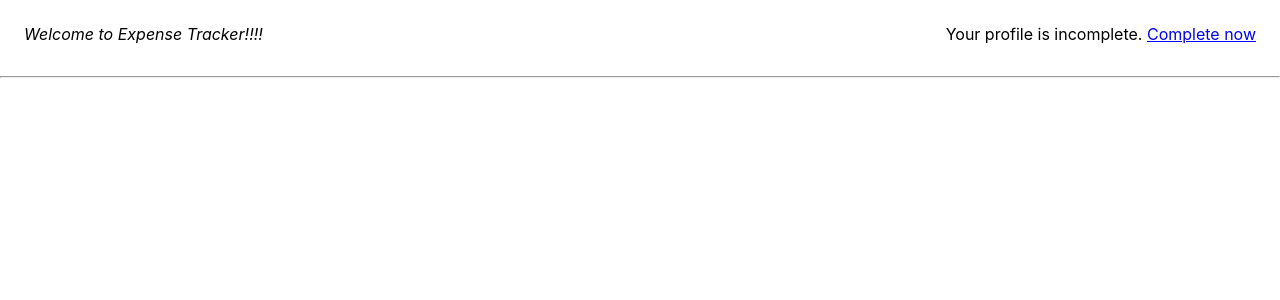
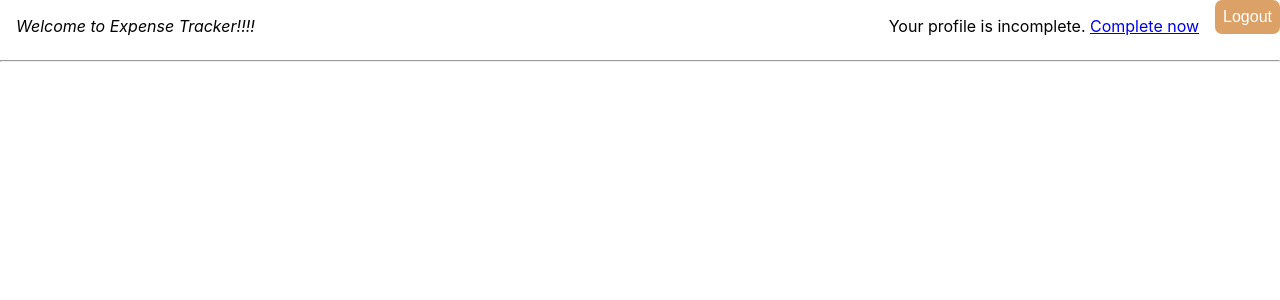
Before and after one commit to pritam709/expenseTrackerReactProject, a React (Create React App) app: page /home in a window 1280 px wide. Shown: the top 300 px of the page. Built offline with nearby package versions, Linux system fonts and the light colour scheme.

Commit message:
logout button

```diff
--- a/src/Auth/AuthForm.js
+++ b/src/Auth/AuthForm.js
@@ -11,11 +11,7 @@ const AuthForm = () => {
   const [isLogin, setIsLogin] = useState(true);
   const [isLoading, setIsLoading] = useState(false);
   const [matchPassword,setMatchPassword]=useState(false);
-  const logoutHandler=()=>{
-    localStorage.removeItem("token");
-    localStorage.removeItem("email");
-    console.log(localStorage.getItem("token"));
-  }
+
 
   const switchAuthModeHandler = () => {
     setIsLogin((prevState) => !prevState);
@@ -118,7 +114,7 @@ const AuthForm = () => {
           </button>
         </div>
       </form>
-      <button onClick={logoutHandler}>logout</button>
+
     </section>
   );
 };
--- a/src/Pages/Home.js
+++ b/src/Pages/Home.js
@@ -1,10 +1,31 @@
 import React from "react";
-import classes from "./Home.module.css"
+import classes from "./Home.module.css";
 import { Link } from "react-router-dom";
-const Home=()=>{
-    return <>
-        <div className={classes.header}><span><i>Welcome to Expense Tracker!!!!</i></span> <span>Your profile is incomplete. <Link to="/profile">Complete now</Link></span></div>
-        <hr></hr>
+const Home = () => {
+  const logoutHandler = () => {
+    localStorage.removeItem("token");
+    localStorage.removeItem("email");
+    console.log(localStorage.getItem("token"));
+  };
+  return (
+    <>
+    <Link to="/">
+          {" "}
+          <button className={classes.logBtn} onClick={logoutHandler}>
+            Logout
+          </button>
+        </Link>
+      <div className={classes.header}>
+
+        <span>
+          <i>Welcome to Expense Tracker!!!!</i>
+        </span>{" "}
+        <span>
+          Your profile is incomplete. <Link to="/profile">Complete now</Link>
+        </span>
+      </div>
+      <hr></hr>
     </>
-}
+  );
+};
 export default Home;
--- a/src/Pages/Home.module.css
+++ b/src/Pages/Home.module.css
@@ -1,10 +1,11 @@
 .header{
     display:flex;
     justify-content:space-between;
-    padding:1.5rem;
+    padding:1rem;
 
 }
 .outer{
+
     margin:2rem;
     position:absolute;
     right:0;
@@ -57,3 +58,17 @@
     cursor:pointer;
 
 }
+.logBtn{
+    float:right;
+
+    /* right:0; */
+    background-color:#dba167;
+    color:white;
+    border:none;
+    border-radius:7px;
+    padding:8px;
+    /* margin-top:1.5rem; */
+    font-size:1rem;
+    cursor:pointer;
+
+}
```
